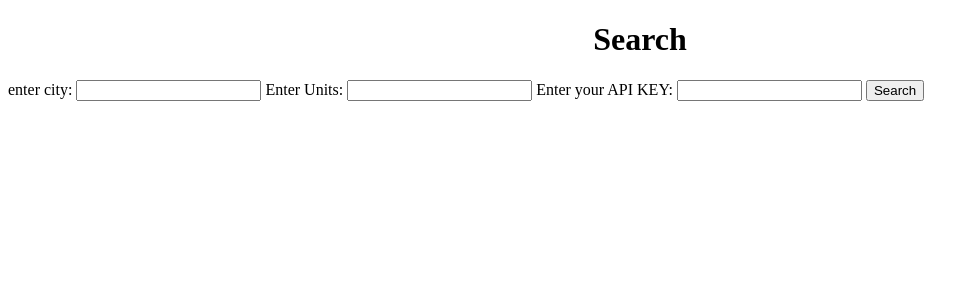
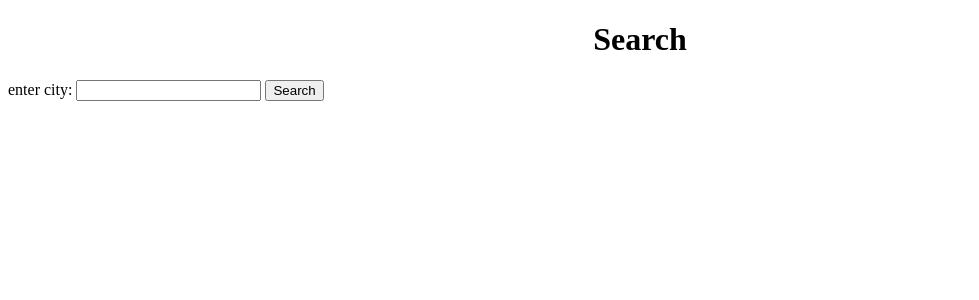
Before and after one commit to Rajangupta9/weather_app, a Flask app: page / in a window 1280 px wide. Shown: the top 300 px of the page, without its empty margins (0-979 px from the left). Run offline with Flask 3, Linux system fonts and the light colour scheme.

Commit message:
second commit

```diff
--- a/app.py
+++ b/app.py
@@ -13,8 +13,8 @@ def get_weatherdata():
 
     param = {
         'q':request.form.get("city"),
-        'appid':request.form.get('appid'),
-        'units':request.form.get('units')
+        'appid':'e1fbbca8861e5db0d76adcc181fce9ba',
+        'units':'metric'
         }
     response = requests.get(url,params=param)
     data = response.json()
--- a/templates/index.html
+++ b/templates/index.html
@@ -11,11 +11,6 @@
             <form action="/weatherapp" method="POST">
                 <label for='city'>enter city: <label>
                 <input type="text" name="city" id="city">
-
-                <label for='units'>Enter Units: <label>
-                <input type="text" name="units" id="units">
-                <label for='appid'>Enter your API KEY: <label>
-                <input type="text" name="appid" id="appid">
                 <input type="submit" value="Search">
             </form>
         </div>
```
